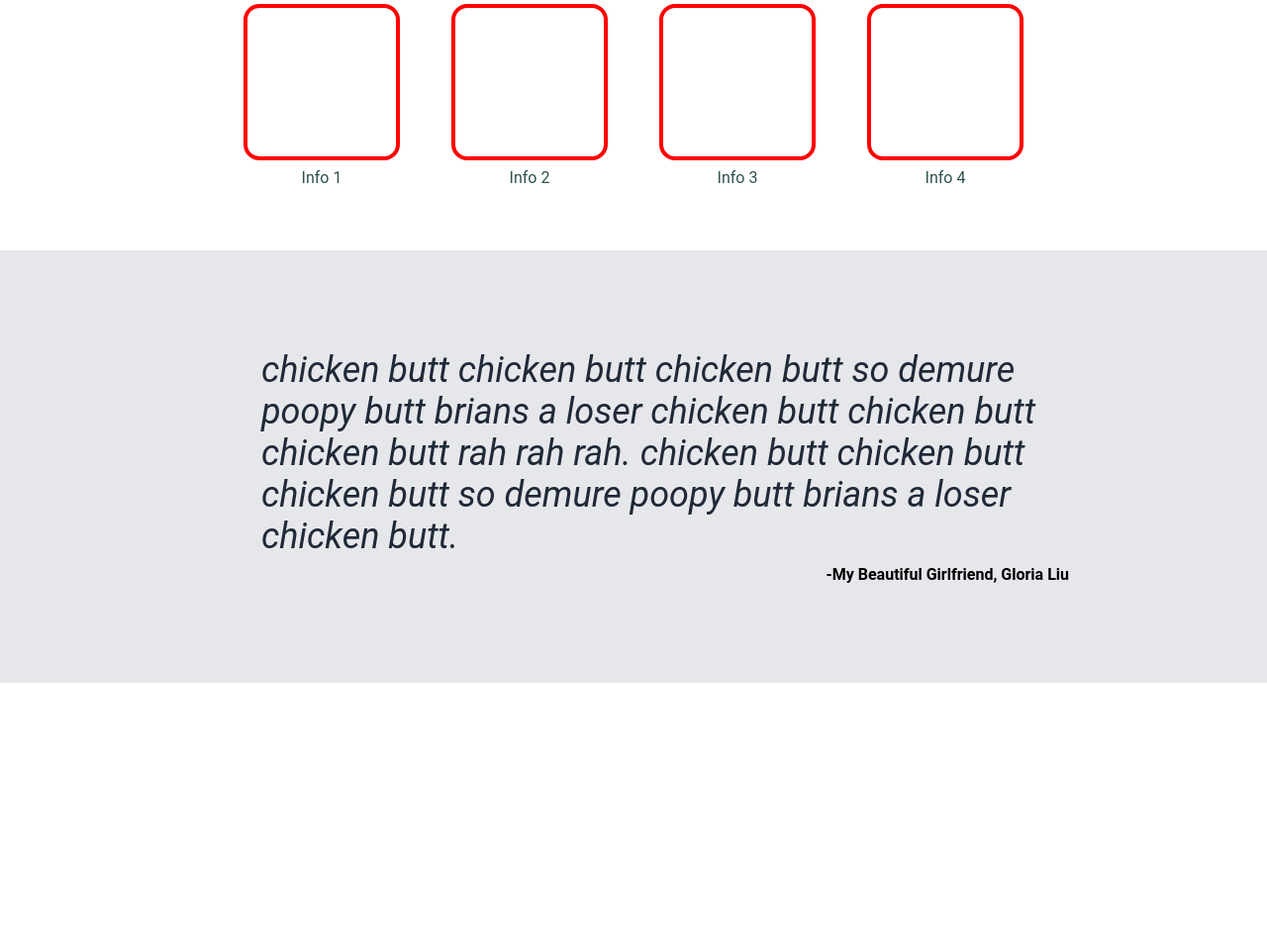
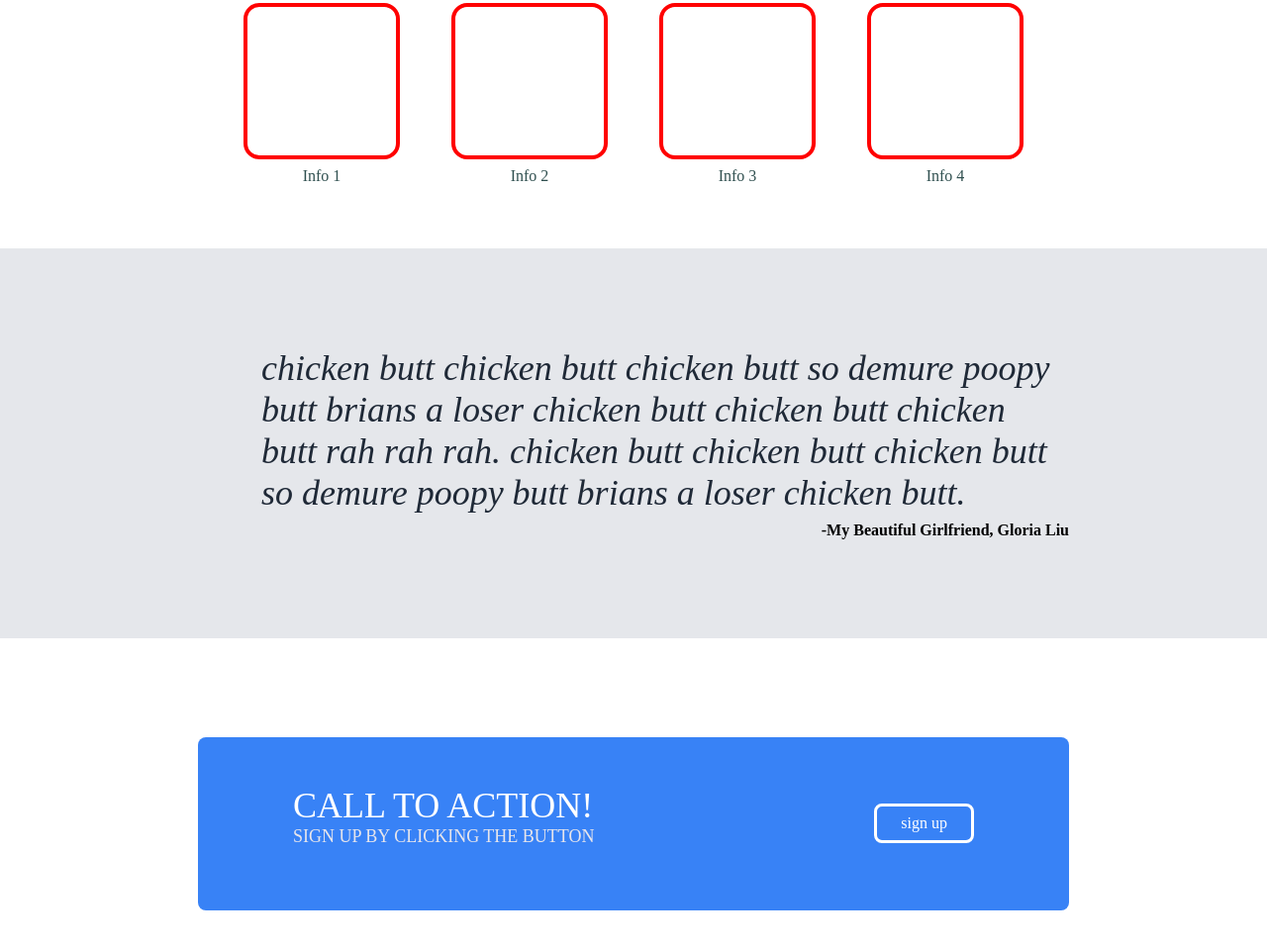
Before and after one commit to swmmr/landing-page, a plain HTML site: page index.html in a window 1280 px wide. Shown: the part 535-1494 px from the top of the page at 99% size. Before the commit the page ends 1225 px from the top, so only its background shows below. Drawn offline with Linux system fonts and the light colour scheme.

Commit message:
finished call to action

```diff
--- a/css/style.css
+++ b/css/style.css
@@ -1,6 +1,10 @@
 body {
     margin: 0;
     font-family: Roboto, sans-serif;
+}
+
+body * {
+    font-family: 'Times New Roman', Times, serif
 }
 
 .header {
@@ -138,3 +142,31 @@ button:hover {
 .quoter {
     font-weight: bolder;
 }
+
+.call-to-action {
+    background-color: #3882f6;
+    margin: 100px 200px;
+    padding: 48px 96px;
+    border-radius: 8px;
+    display: flex;
+    justify-content: space-between;
+    align-items: center;
+}
+
+.call-left {
+    display: flex;
+    flex-direction: column;
+    justify-content: center;
+    align-items: baseline;
+}
+
+.call-left-title {
+    color: white;
+    font-size: 36px;
+}
+
+.call-button {
+    border-color: white;
+    border-style: solid;
+    font-size: 16px;
+}
--- a/index.html
+++ b/index.html
@@ -64,5 +64,16 @@
             -My Beautiful Girlfriend, Gloria Liu
         </div>
      </div>
+
+     <!-- Call to action -->
+      <div class="call-to-action">
+        <div class="call-left">
+            <div class="call-left-title">CALL TO ACTION!</div>
+            <div class="text">SIGN UP BY CLICKING THE BUTTON</div>
+        </div>
+        <button class="sign-up call-button" >
+            sign up
+        </button>
+      </div>
 </body>
 </html>
```
